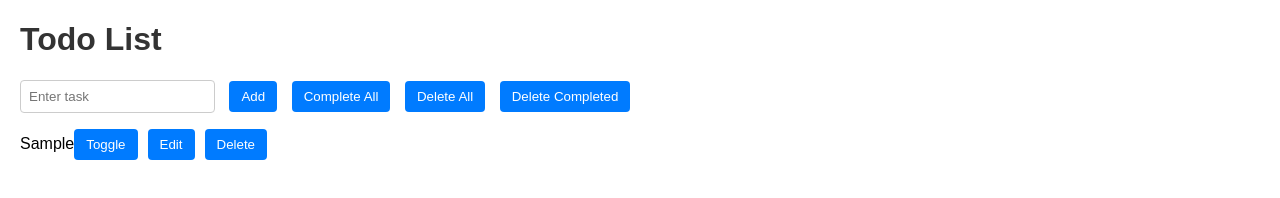
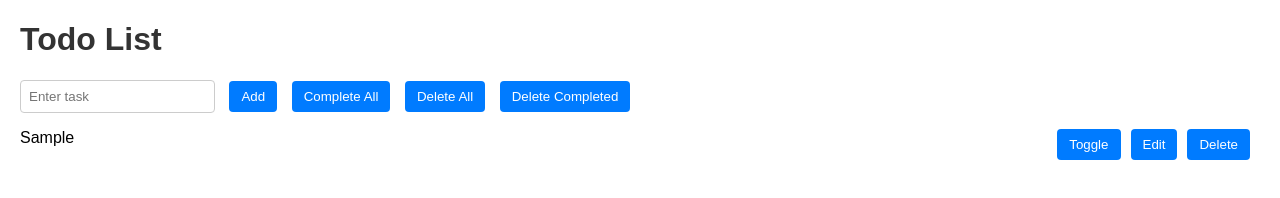
Before and after one commit to yepsconnect/todo, a plain HTML site: page index.html in a window 1280 px wide. Both pictures are taken after typing "Sample" into the empty fields and a click on the button "Add". Drawn offline with Linux system fonts and the light colour scheme.

Commit message:
update styles for buttons

```diff
--- a/script.js
+++ b/script.js
@@ -75,50 +75,52 @@ function deleteCompletedTasks() {
   }
 }
 
+function createTaskItem(task) {
+  var taskItem = document.createElement("li");
+  taskItem.innerText = task.text;
+
+  if (task.completed) {
+    taskItem.classList.add("completed");
+  }
+
+  var actionButtons = document.createElement("div");
+  actionButtons.classList.add("action-buttons");
+
+  var toggleButton = document.createElement("button");
+  toggleButton.innerText = "Toggle";
+  toggleButton.onclick = function () {
+    toggleTaskStatus(tasks.indexOf(task));
+  };
+
+  var editButton = document.createElement("button");
+  editButton.innerText = "Edit";
+  editButton.onclick = function () {
+    editTask(tasks.indexOf(task));
+  };
+
+  var deleteButton = document.createElement("button");
+  deleteButton.innerText = "Delete";
+  deleteButton.onclick = function () {
+    deleteTask(tasks.indexOf(task));
+  };
+
+  actionButtons.appendChild(toggleButton);
+  actionButtons.appendChild(editButton);
+  actionButtons.appendChild(deleteButton);
+
+  taskItem.appendChild(actionButtons);
+
+  return taskItem;
+}
+
 function updateTaskList() {
   var taskList = document.getElementById("taskList");
   taskList.innerHTML = "";
 
-  for (var i = 0; i < tasks.length; i++) {
-    var taskItem = document.createElement("li");
-    taskItem.innerText = tasks[i].text;
-
-    if (tasks[i].completed) {
-      taskItem.classList.add("completed");
-    }
-
-    var toggleButton = document.createElement("button");
-    toggleButton.innerText = "Toggle";
-    toggleButton.onclick = (function (i) {
-      return function () {
-        toggleTaskStatus(i);
-      };
-    })(i);
-
-    taskItem.appendChild(toggleButton);
-
-    var editButton = document.createElement("button");
-    editButton.innerText = "Edit";
-    editButton.onclick = (function (i) {
-      return function () {
-        editTask(i);
-      };
-    })(i);
-
-    taskItem.appendChild(editButton);
-
-    var deleteButton = document.createElement("button");
-    deleteButton.innerText = "Delete";
-    deleteButton.onclick = (function (i) {
-      return function () {
-        deleteTask(i);
-      };
-    })(i);
-
-    taskItem.appendChild(deleteButton);
-
+  tasks.forEach(function (task) {
+    var taskItem = createTaskItem(task);
     taskList.appendChild(taskItem);
-  }
+  });
 }
 
 updateTaskList();
--- a/styles.css
+++ b/styles.css
@@ -34,9 +34,9 @@ ul {
 }
 
 li {
-  margin-bottom: 8px;
-  display: flex;
-  align-items: center;
+  display: block;
+  margin-bottom: 5px;
+  overflow: hidden;
 }
 
 .completed {
@@ -45,5 +45,5 @@ li {
 }
 
 .action-buttons {
-  margin-left: auto;
+  float: right;
 }
```
